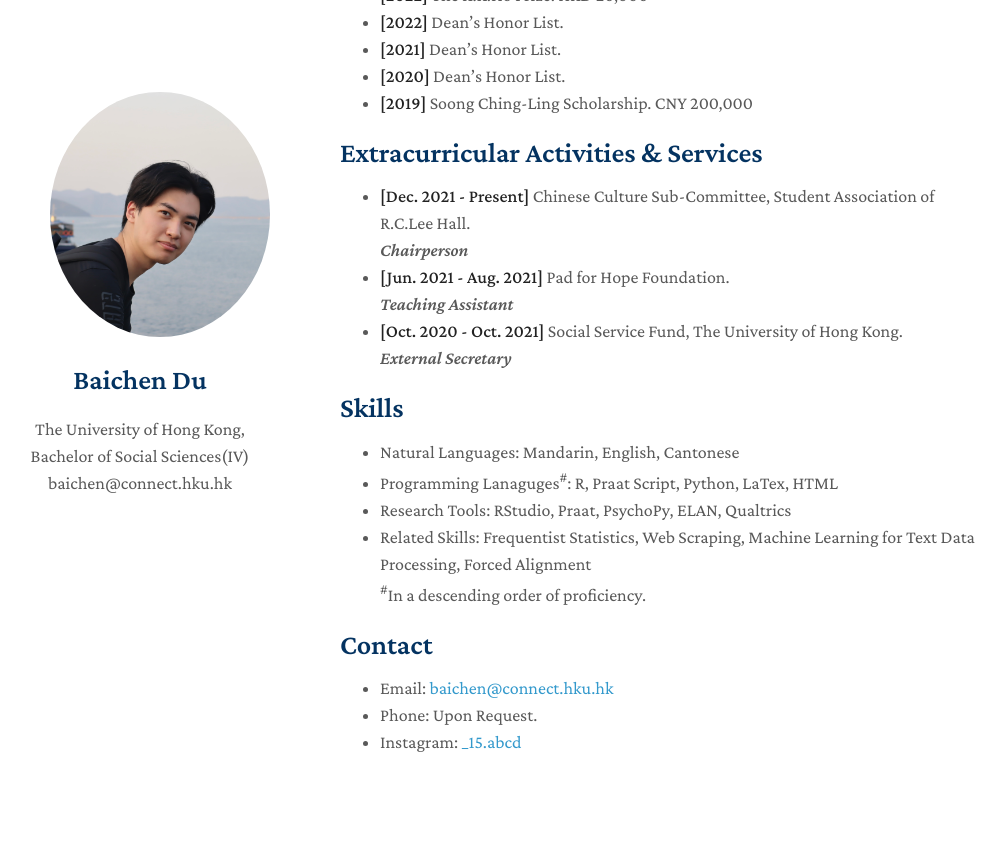
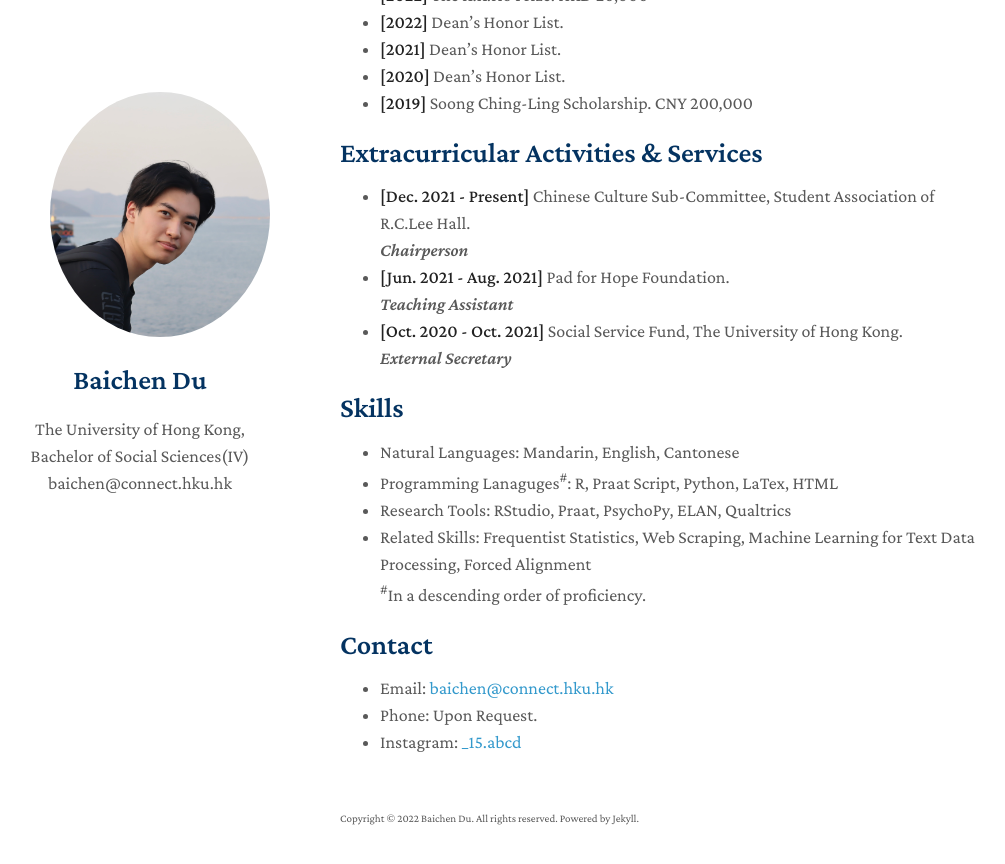
Before and after one commit to AlbertBaichenDu/AlbertBaichenDu.github.io, a Jekyll site: the page built from index.md, in a window 1280 px wide and 900 px high, scrolled down 1790 px. Shown: the top 864 px of the window, without its empty margins (130-1135 px from the left). Built offline with Jekyll 4.4.1, drawn with Linux system fonts in a browser that asks for light colours; nearby versions of some CDN libraries; a style sheet for code colours, icons or effects is not loaded; our own code applies the rules of GitHub Pages for plain Markdown files.

Commit message:
Update homepage.html

```diff
--- a/_layouts/homepage.html
+++ b/_layouts/homepage.html
@@ -51,6 +51,7 @@
       {{ content }}
 
       <br>
+        <p><small>Copyright © 2022 Baichen Du. All rights reserved. Powered by Jekyll.</small></p>
 
       <!-- <p><small>Powered by Jekyll and <a href="https://github.com/yaoyao-liu/minimal-light" target="_blank" rel="noopener">Minimal Light</a> theme.</small></p> -->
 
```
